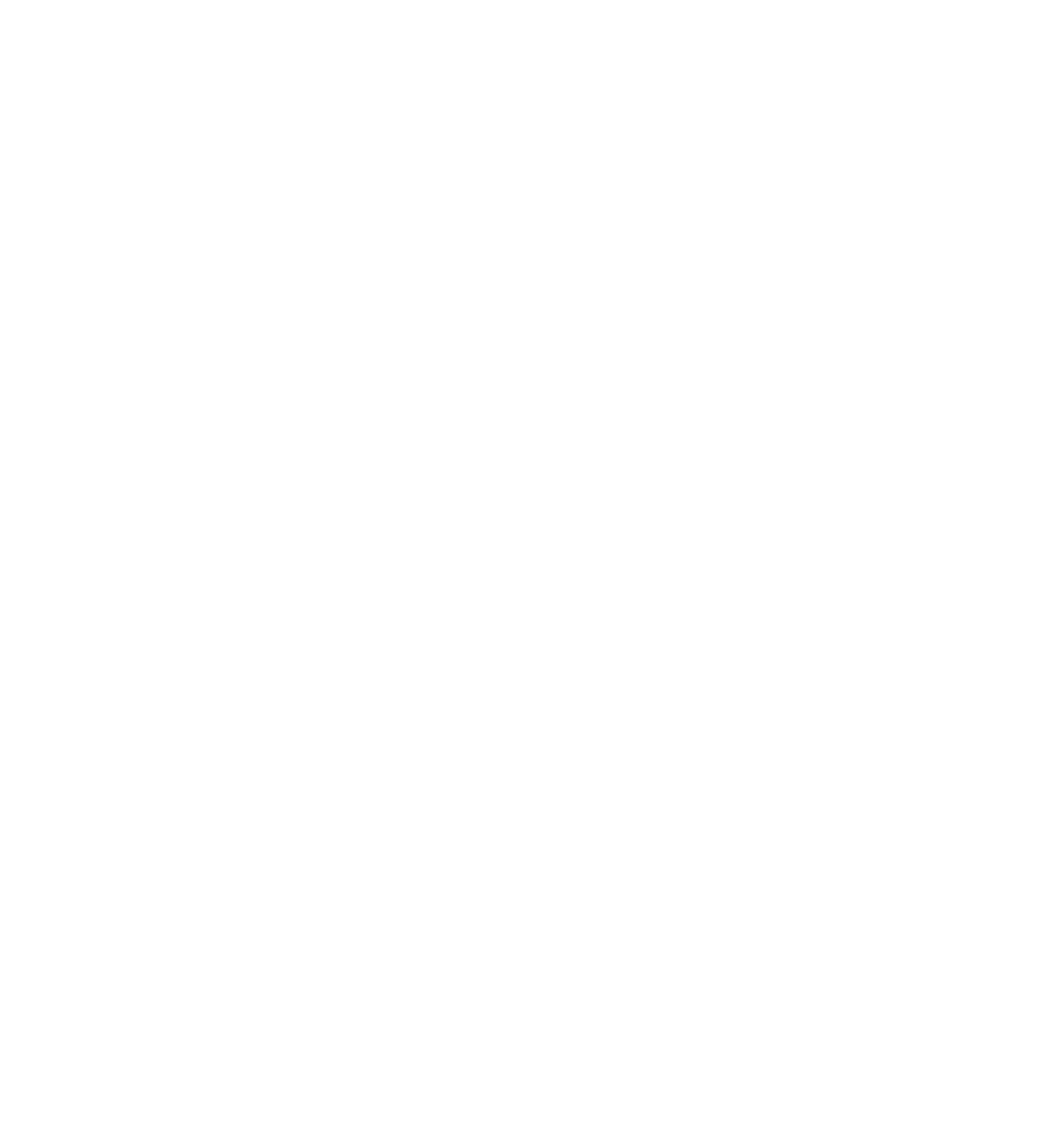
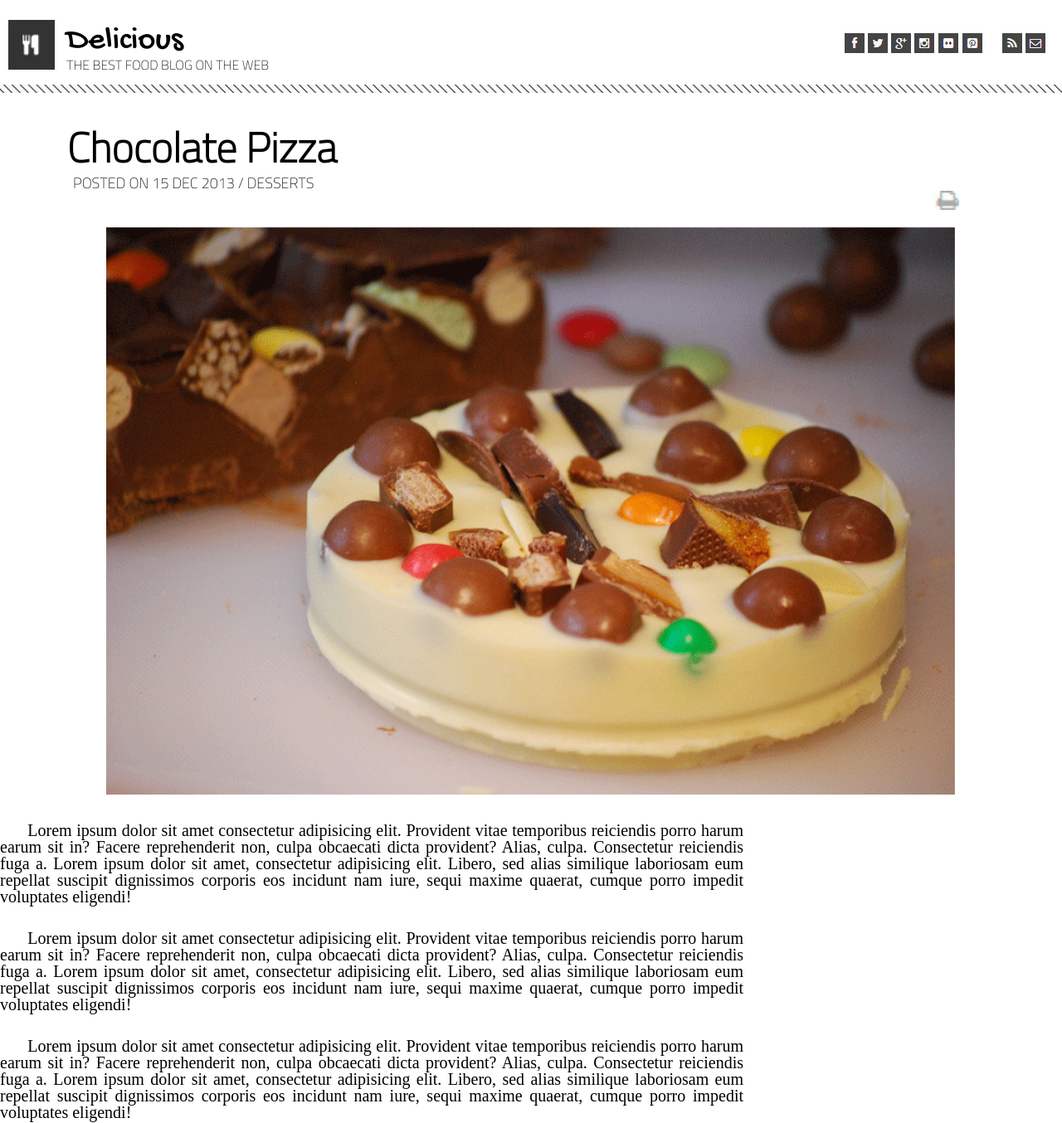
Before and after one commit to OsaidAlhomedy/chocolate-pizza, a plain HTML site: page index.html in a window 1280 px wide. Shown: the whole page at 83% size. Before the commit the page ends 800 px from the top, so only its background shows below. Drawn offline with Linux system fonts and the light colour scheme.

Commit message:
make some styling to the page

```diff
--- a/css/reset.css
+++ b/css/reset.css
@@ -3,7 +3,7 @@
    License: none (public domain)
 */
 
-html, body, div, span, applet, object, iframe,
+html, div, span, applet, object, iframe,
 h1, h2, h3, h4, h5, h6, p, blockquote, pre,
 a, abbr, acronym, address, big, cite, code,
 del, dfn, em, img, ins, kbd, q, s, samp,
@@ -15,7 +15,7 @@ table, caption, tbody, tfoot, thead, tr, th, td,
 article, aside, canvas, details, embed,
 figure, figcaption, footer, header, hgroup,
 menu, nav, output, ruby, section, summary,
-time, mark, audio, video {
+time, mark, audio, video,body {
 	margin: 0;
 	padding: 0;
 	border: 0;
--- a/css/styles.css
+++ b/css/styles.css
@@ -0,0 +1,122 @@
+@import url('https://fonts.googleapis.com/css2?family=Gochi+Hand&display=swap');
+@import url('https://fonts.googleapis.com/css2?family=Titillium+Web:wght@200&display=swap');
+* {
+    box-sizing: border-box;
+}
+
+main {
+
+    background-image:linear-gradient(45deg, #4f4f4f 14.29%, #fafafa 14.29%, #fafafa 50%, #4f4f4f 50%, #4f4f4f 64.29%, #fafafa 64.29%, #fafafa 100%);
+    background-size: 9.90px 9.90px;
+}
+
+div {
+    width: 100%;
+    background-color: white;
+    margin-top: 10px;
+}
+
+#header {
+    margin-top: 0;
+    position: relative;
+    padding-bottom: 15px;
+    padding-top: 10px;
+
+}
+
+#header * {
+    display: inline-block;
+
+}
+
+#name {
+    margin-top: 20px;
+}
+
+#name * {
+    display: block;
+}
+
+#name h1 {
+    font-family: 'Gochi Hand', cursive;
+    font-size: 40px
+}
+#name h2 {
+    font-family: 'Titillium Web', sans-serif;
+}
+
+
+
+#links {
+    float: right;
+    margin-top: 30px;
+    margin-right: 20px;
+}
+
+#logo {
+    height: 60px;
+    margin-left: 10px;
+    margin-right: 10px;
+}
+ #rss {
+     margin-left:20px;
+ }
+
+
+
+ #middle {
+    padding-top: 40px;
+    text-align: center;
+ }
+
+ #middle section {
+     position: relative;
+     right: 31%;
+ }
+
+ #middle h1 {
+
+    font-family: 'Titillium Web', sans-serif;
+    font-weight: bolder;
+    font-size: 50px;
+    margin-bottom: 10px;
+
+ }
+
+ #middle h2{
+    position: relative;
+    right: 10px;
+    font-family: 'Titillium Web', sans-serif;
+    font-size: 18px;
+
+ }
+
+#print {
+
+    display: block;
+    width: 30px;
+    position: relative;
+    left: 88%;
+    margin-bottom: 20px;
+
+}
+#choco {
+
+    width: 80%;
+
+}
+
+#middle p {
+    width: 70%;
+    text-align: justify;
+    font-size: 20px;
+    padding-top: 30px;
+
+
+
+}
+
+article {
+
+
+}
--- a/index.html
+++ b/index.html
@@ -1,5 +1,6 @@
 <!DOCTYPE html>
-<html lang="en">
+<html>
+
 <head>
 
     <meta charset="UTF-8">
@@ -13,21 +14,66 @@
 
 <body>
 
-    <div id="header">
 
-    </div>
+    <main>
+        <div id="header">
+            <img src="./imgs/logo.png" alt="logo" id="logo">
+            <section id="name">
+                <h1>Delicious</h1>
+                <h2>THE BEST FOOD BLOG ON THE WEB</h2>
+            </section>
+            <section id="links">
 
-    <div>
+                <img src="./imgs/fb-icon.png" alt="fb">
+                <img src="./imgs/twit-icon.png" alt="twit">
+                <img src="./imgs/gp-icon.png" alt="gp">
+                <img src="./imgs/insta-icon.png" alt="insta">
+                <img src="./imgs/flic-icon.png" alt="flic">
+                <img src="./imgs/pint-icon.png" alt="pint">
+                <img src="./imgs/rss-icon.png" alt="rss" id="rss">
+                <img src="./imgs/mail-icon.png" alt="mail">
+            </section>
+        </div>
 
-    </div>
+        <div id="middle">
+            <section>
+                <h1>Chocolate Pizza</h1>
+                <h2>POSTED ON 15 DEC 2013 / DESSERTS</h2>
+            </section>
+            <img src="./imgs/print-icon.png" title="click here to print" alt="print" id="print">
+            <img src="./imgs/choco-pizza.png" alt="choco-pizza" id="choco">
+            <article>
+                <p>&nbsp;&nbsp;&nbsp;&nbsp;&nbsp;&nbsp;Lorem ipsum dolor sit amet consectetur adipisicing elit.
+                    Provident vitae temporibus reiciendis porro harum earum sit in? Facere reprehenderit non, culpa
+                    obcaecati dicta provident? Alias, culpa. Consectetur reiciendis fuga a. Lorem ipsum dolor sit amet,
+                    consectetur adipisicing elit. Libero, sed alias similique laboriosam eum repellat suscipit
+                    dignissimos corporis eos incidunt nam iure, sequi maxime quaerat, cumque porro impedit voluptates
+                    eligendi!</p>
+                <p>&nbsp;&nbsp;&nbsp;&nbsp;&nbsp;&nbsp;Lorem ipsum dolor sit amet consectetur adipisicing elit.
+                    Provident vitae temporibus reiciendis porro harum earum sit in? Facere reprehenderit non, culpa
+                    obcaecati dicta provident? Alias, culpa. Consectetur reiciendis fuga a. Lorem ipsum dolor sit amet,
+                    consectetur adipisicing elit. Libero, sed alias similique laboriosam eum repellat suscipit
+                    dignissimos corporis eos incidunt nam iure, sequi maxime quaerat, cumque porro impedit voluptates
+                    eligendi!</p>
+                <p>&nbsp;&nbsp;&nbsp;&nbsp;&nbsp;&nbsp;Lorem ipsum dolor sit amet consectetur adipisicing elit.
+                    Provident vitae temporibus reiciendis porro harum earum sit in? Facere reprehenderit non, culpa
+                    obcaecati dicta provident? Alias, culpa. Consectetur reiciendis fuga a. Lorem ipsum dolor sit amet,
+                    consectetur adipisicing elit. Libero, sed alias similique laboriosam eum repellat suscipit
+                    dignissimos corporis eos incidunt nam iure, sequi maxime quaerat, cumque porro impedit voluptates
+                    eligendi!</p>
+            </article>
+        </div>
 
-    <div>
+        <div id="menu">
 
-    </div>
+        </div>
 
-    <div>
+        <div id="footer">
 
-    </div>
+        </div>
+
+    </main>
 
 </body>
+
 </html>
```
Also changed, not shown: imgs/choco-pizza.png (added), imgs/fb-icon.png (added), imgs/flic-icon.png (added), imgs/gp-icon.png (added), imgs/hr-img.png (added), imgs/insta-icon.png (added), imgs/list-bg.png (added), imgs/logo.png (added), imgs/mail-icon.png (added), imgs/pint-icon.png (added), imgs/print-icon.png (added), imgs/rss-icon.png (added), imgs/small-logo.png (added), imgs/twit-icon.png (added), 1 more files.
